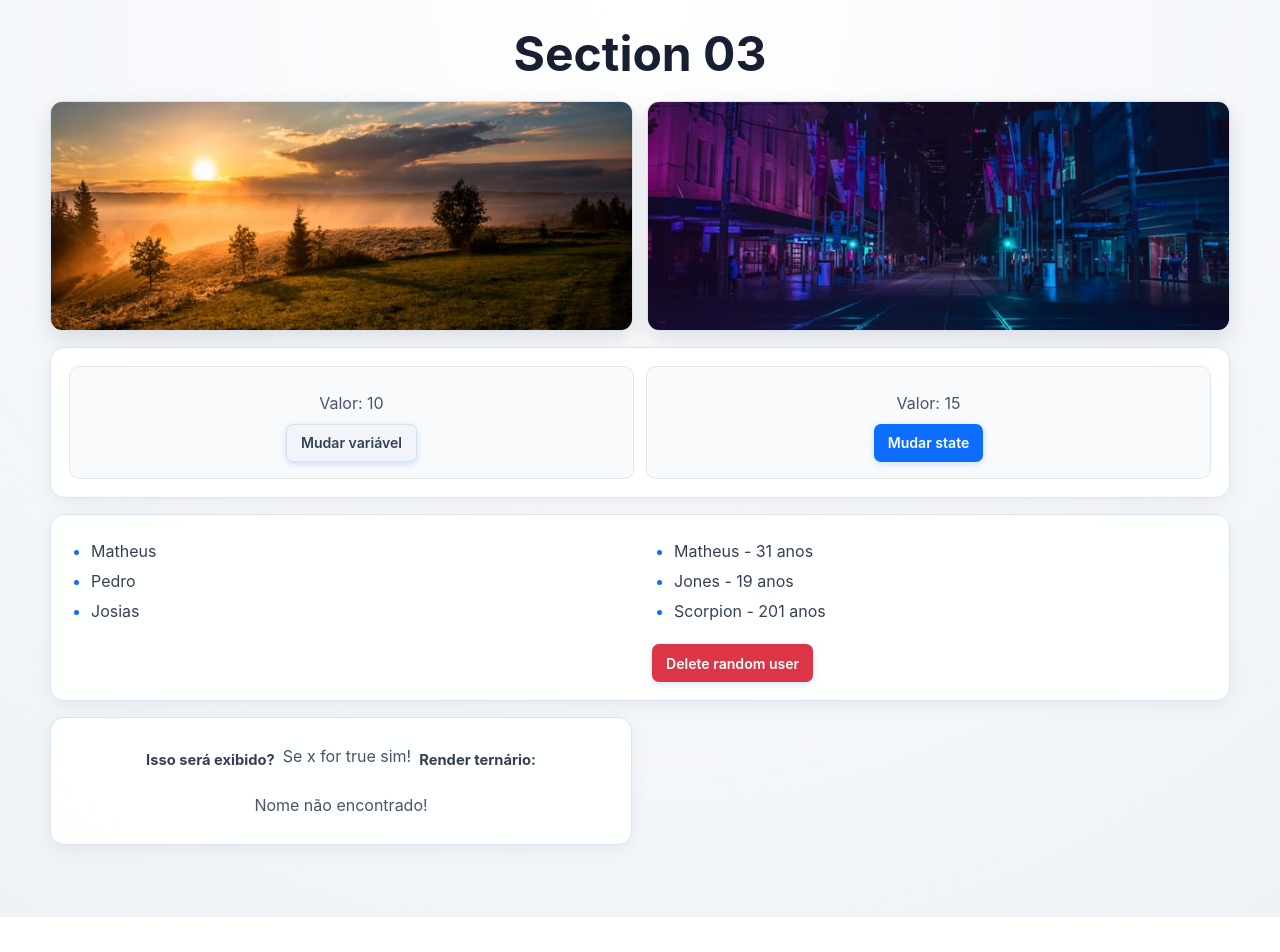
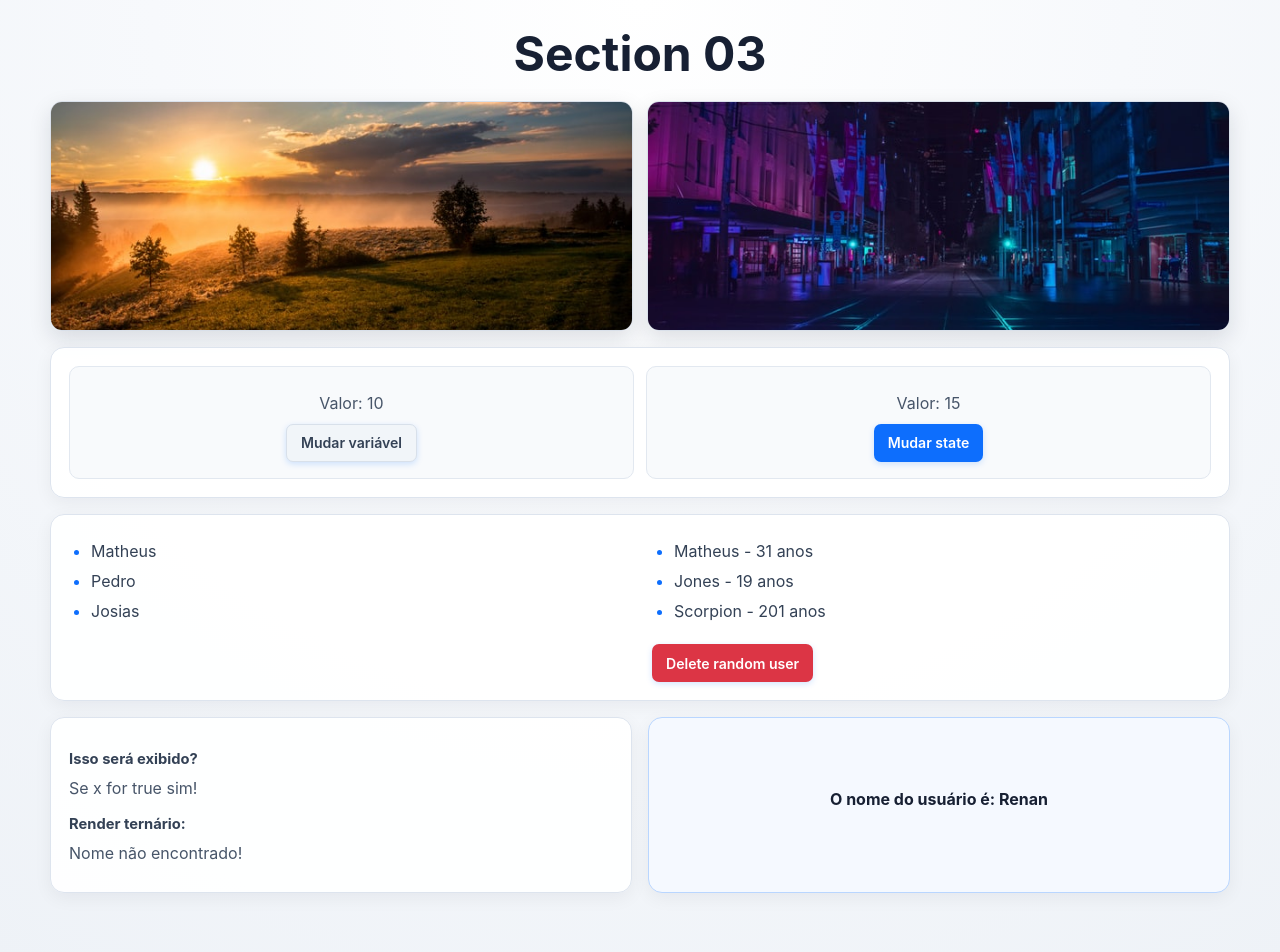
Before and after one commit to RenanNunesz10/Review-React, a React (Vite) app: page / in a window 1280 px wide. Shown: the top 952 px of the page. Before the commit the page ends 917 px from the top, so only its background shows below. Built offline with nearby package versions, Linux system fonts and the light colour scheme.

Commit message:
feat: pass username through props

```diff
--- a/src/App.jsx
+++ b/src/App.jsx
@@ -3,6 +3,7 @@
 import ManageData from './components/ManageData'
 import ListRender from './components/ListRender'
 import ConditionalRender from './components/ConditionalRender'
+import ShowUserName from './components/ShowUserName'
 
 function App() {
   return (
@@ -17,6 +18,7 @@
         <ManageData />
         <ListRender />
         <ConditionalRender />
+        <ShowUserName name="Renan" />
       </div>
     </>
   )
--- a/src/components/ShowUserName.jsx
+++ b/src/components/ShowUserName.jsx
@@ -0,0 +1,10 @@
+const ShowUserName = (props) => {
+  return (
+    <div>
+      {/* A prop name foi recebida do componente pai. */}
+      <h2>O nome do usuário é: {props.name}</h2>
+    </div>
+  );
+};
+
+export default ShowUserName;
```
